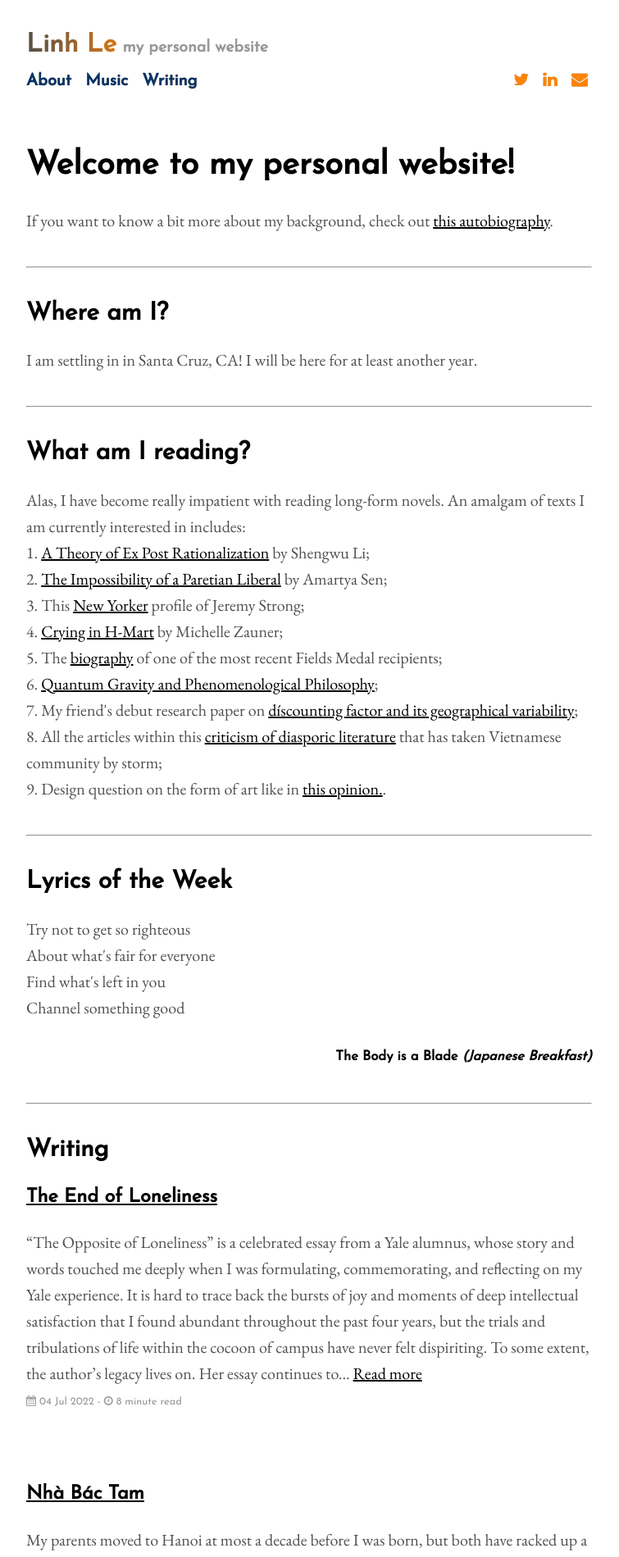
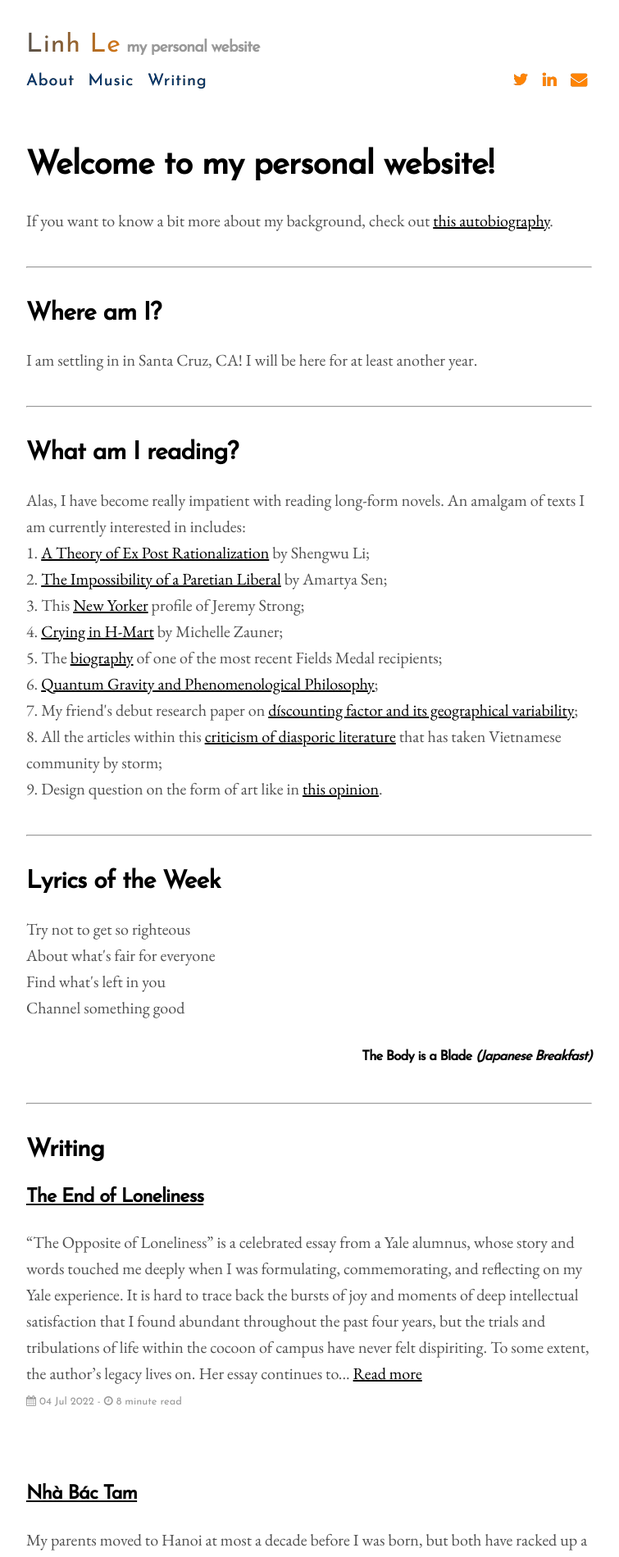
Before and after one commit to aidenva/aidenva.github.io, a Jekyll site: the page built from index.html, in a window 1280 px wide. Shown: the top 1899 px of the page at 82% size, without its empty margins (263-1018 px from the left). Built offline with Jekyll 4.4.1, drawn with Linux system fonts in a browser that asks for light colours; the list of posts is cut into pages by our own code.

Commit message:
edit sizing

```diff
--- a/_layouts/home.html
+++ b/_layouts/home.html
@@ -24,7 +24,7 @@ Alas, I have become really impatient with reading long-form novels. An amalgam o
 6. <a href="https://www.researchgate.net/publication/225666233_Quantum_Gravity_and_Phenomenological_Philosophy">Quantum Gravity and Phenomenological Philosophy</a>;<br>
 7. My friend's debut research paper on <a href="https://www.nature.com/articles/s41562-022-01392-w">díscounting factor and its geographical variability</a>;<br>
 8. All the articles within this <a href="https://astra-mag.com/articles/blunt-force-ethnic-credibility/">criticism of diasporic literature</a> that has taken Vietnamese community by storm;<br>
-9. Design question on the form of art like in <a href="https://2x4.org/ideas/2009/fuck-content/">this opinion.</a>.<br>
+9. Design question on the form of art like in <a href="https://2x4.org/ideas/2009/fuck-content/">this opinion</a>.<br>
 
 <hr>
 <h2>Lyrics of the Week</h2>
--- a/_sass/_base.scss
+++ b/_sass/_base.scss
@@ -37,6 +37,7 @@ h5 {
 h1, h2, h3, h4, h5, h6 {
   font-family: $sans-serif-font-family;
   color: black;
+  letter-spacing:-0.05rem;
 }
 
 a:hover {
--- a/_sass/_default.scss
+++ b/_sass/_default.scss
@@ -37,6 +37,8 @@
 
 .header-title a {
   font-size: 2rem;
+  letter-spacing: 0.05rem;
+  font-weight: 300;
   text-decoration: none;
   color: rgba(0,0,0,0);
   background: linear-gradient(to right, #00356b,#FF8405);
```
